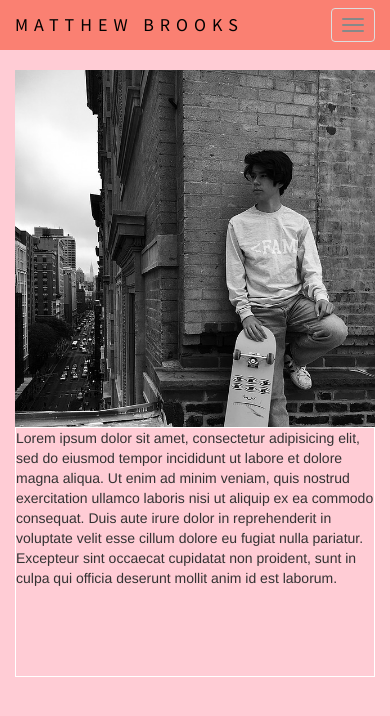
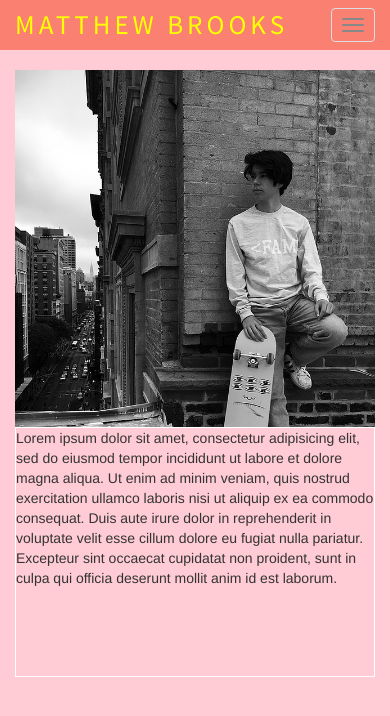
Before and after one commit to cashbrook/webdev, a plain HTML site: page mb/index.html in a window 390 px wide. Drawn offline with Linux system fonts and the light colour scheme; a script that the page names is missing.

Commit message:
modifying screen size navbar

```diff
--- a/mb/css/stylesheet.css
+++ b/mb/css/stylesheet.css
@@ -64,10 +64,25 @@ p {
 /*extra small devices only*/
 @media (max-width: 767px) {
 	h1 {
-		font-size: 1em;
+		font-size: 1.5em;
+		letter-spacing: 4px;
+		color: yellow;
+	}
+
+	.navbar-brand {
+		padding-top: 10px;
+		padding-right: 0px;
+	}
+}
+
+@media (max-width: 320px) {
+	h1 {
+		font-size: 1.1em;
+		color: yellow;
 	}
 
 	.navbar-brand {
 		padding-top: 15px;
+		padding-right: 0px;
 	}
 }
```
